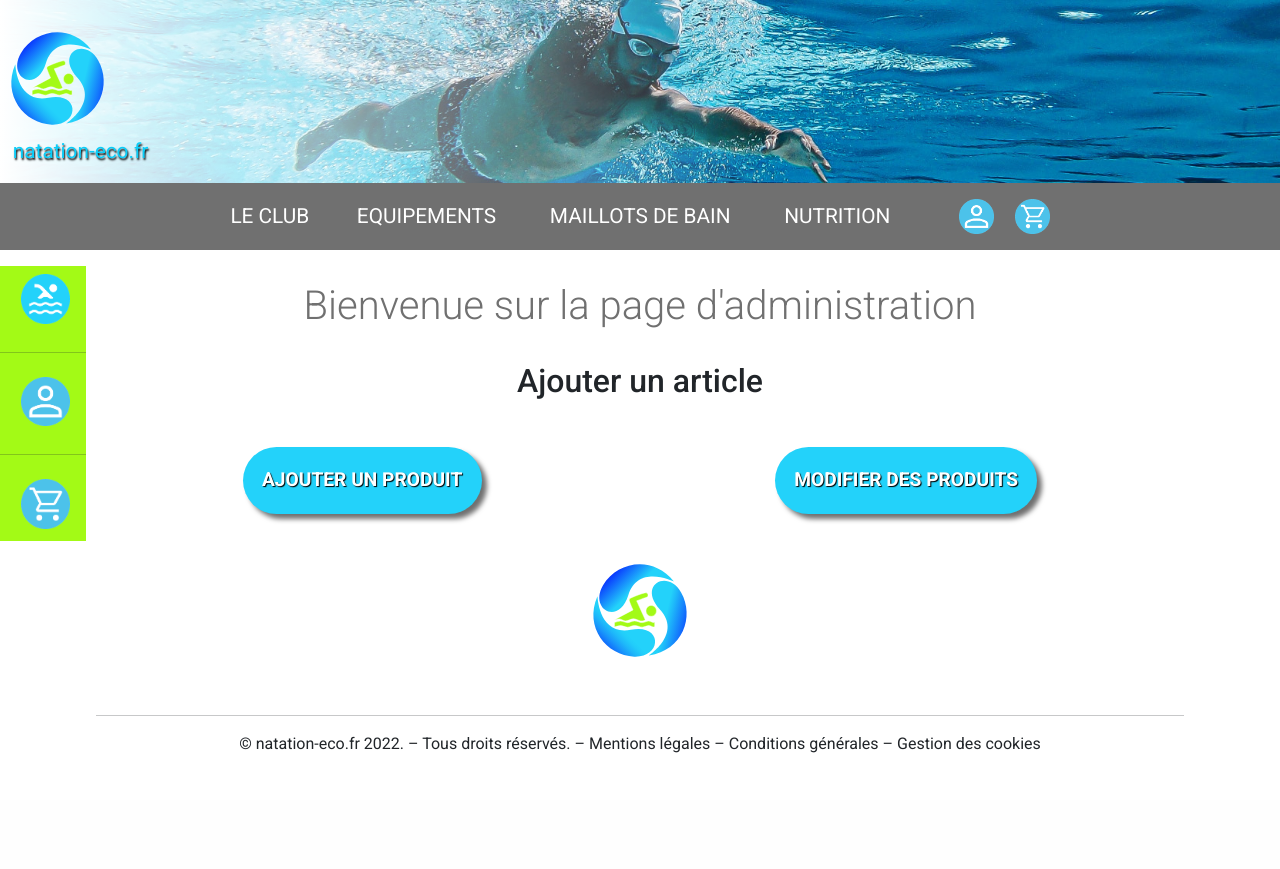
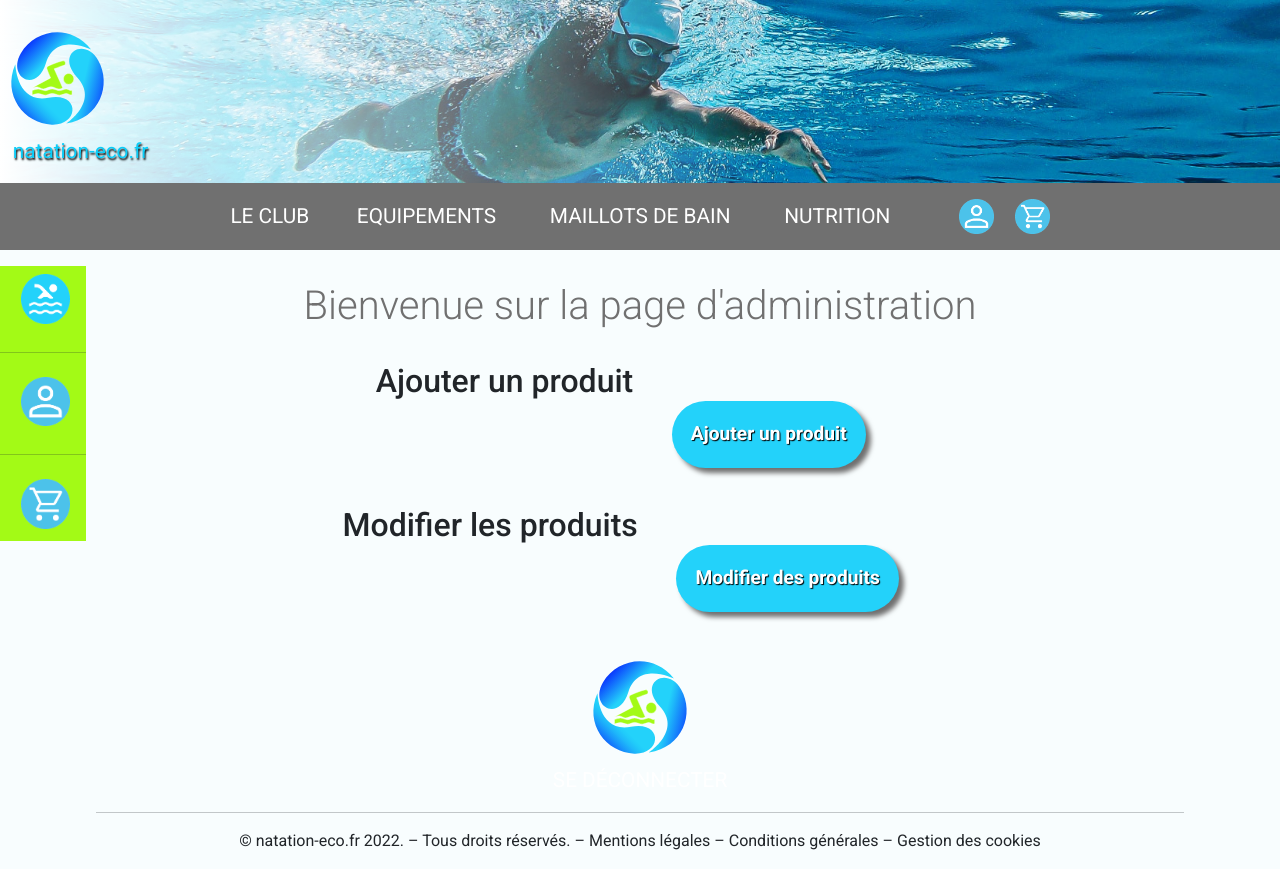
Before and after one commit to Skywon01/natation-eco, a Symfony app: template templates/admin/admin.html.twig in a window 1280 px wide. Before the commit the page ends 753 px from the top, so only its background shows below. Run offline with Twig, Linux system fonts and the light colour scheme; the template is opened without the code that fills it, so the values that code supplies are empty; some libraries are stand-ins or nearby versions; some web fonts are replaced.

Commit message:
Corrections + style

```diff
--- a/public/css/style.css
+++ b/public/css/style.css
@@ -10,6 +10,9 @@
     --color-4:#FA7B0A;
     --color-5:#A3FA16;
     --nav:#707070;
+}
+body{
+    background-color: #0acefa07;
 }
 header{
     background-image: url(../media/ban.jpg);
--- a/src/Form/UsersType.php
+++ b/src/Form/UsersType.php
@@ -15,7 +15,7 @@ class UserType extends AbstractType
     {
         $builder
             ->add('name', TextType::class, ['label' => ' ', 'attr' => array('placeholder' => 'Mot de passe')])
-            ->add('email', EmailType::class)
+            ->add('email', EmailType::class, ['label' => ' ', 'attr' => array('placeholder' => 'Email')])
         ;
     }
 
--- a/templates/admin/admin.html.twig
+++ b/templates/admin/admin.html.twig
@@ -1,6 +1,6 @@
 {% extends 'base.html.twig' %}
 
-{% block title %}Hello AdminController!{% endblock %}
+{% block title %}Page administration{% endblock %}
 
 {% block body %}
 
@@ -8,13 +8,15 @@
 
 <h1>Bienvenue sur la page d'administration</h1>
 
-<h2>Ajouter un article</h2>
 
-
-<div>
-<a href="{{ path('app_products_add') }}" id="command">Ajouter un produit</a>
-<a href="{{ path('products_show_all') }}" id="command">Modifier des produits</a>
-</div>
+<section>
+<h2>Ajouter un produit</h2>
+<a href="{{ path('app_products_add') }}" id="command" style="text-transform: none;">Ajouter un produit</a>
+</section>
+<section>
+<h2>Modifier les produits</h2>
+<a href="{{ path('products_show_all') }}" id="command" style="text-transform: none;">Modifier des produits</a>
+</section>
 
 
 
--- a/templates/user/user-edit.html.twig
+++ b/templates/user/user-edit.html.twig
@@ -11,7 +11,7 @@
     {{ form_start(formUser) }}
         <p>{{ form_row(formUser.name) }}</p>
         <p>{{ form_row(formUser.email) }}</p>
-        <button type="submit" value="Enregistrer" class="btn btn-primary">Modifier</button>
+        <button type="submit" value="Enregistrer" class="btn btn-primary mb-5">Modifier</button>
     {{ form_end(formUser) }}
     </div>
 {% endblock %}
```
Also changed, not shown: templates/user/index.html.twig (+14 -10 lines).
